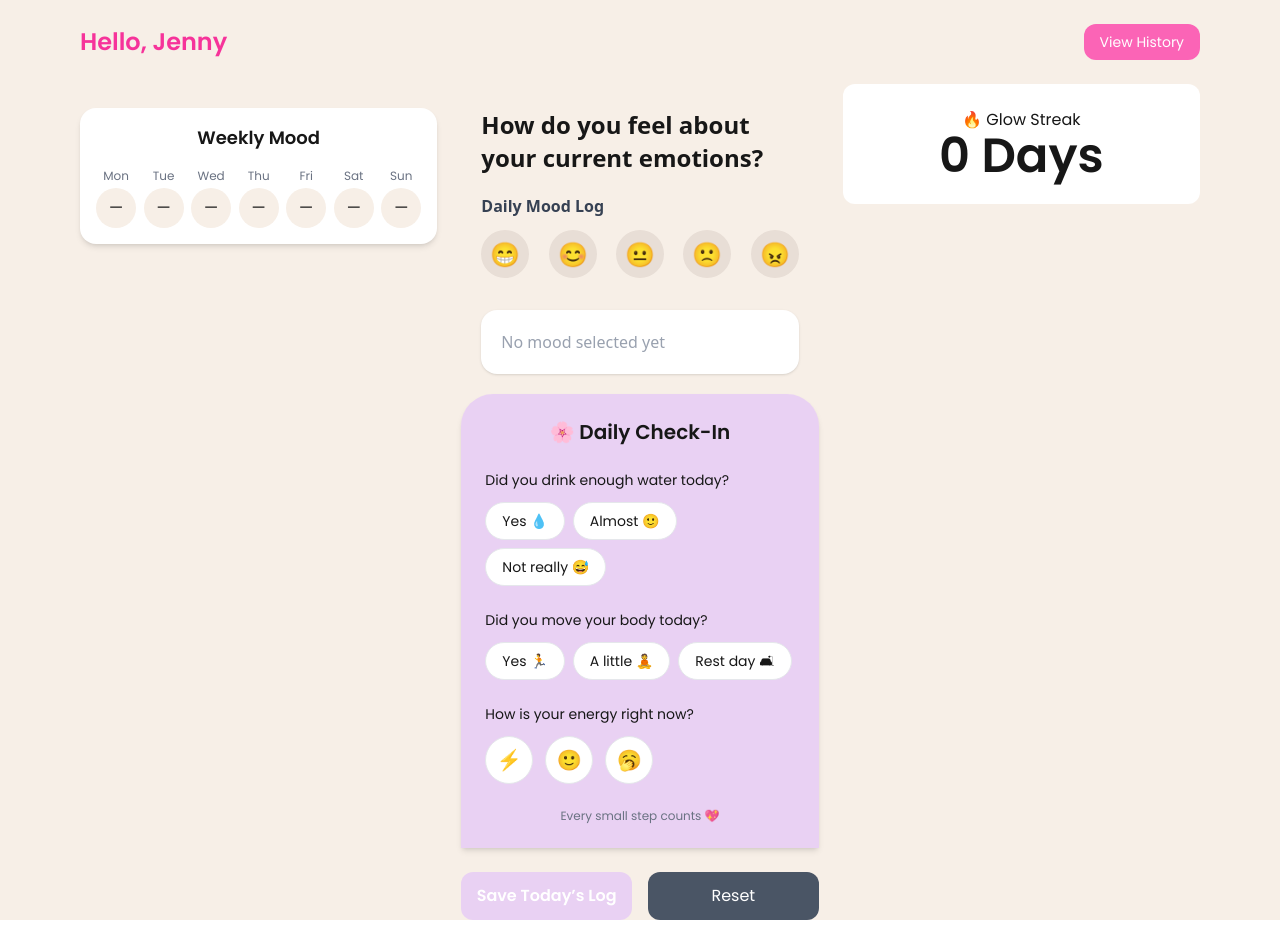
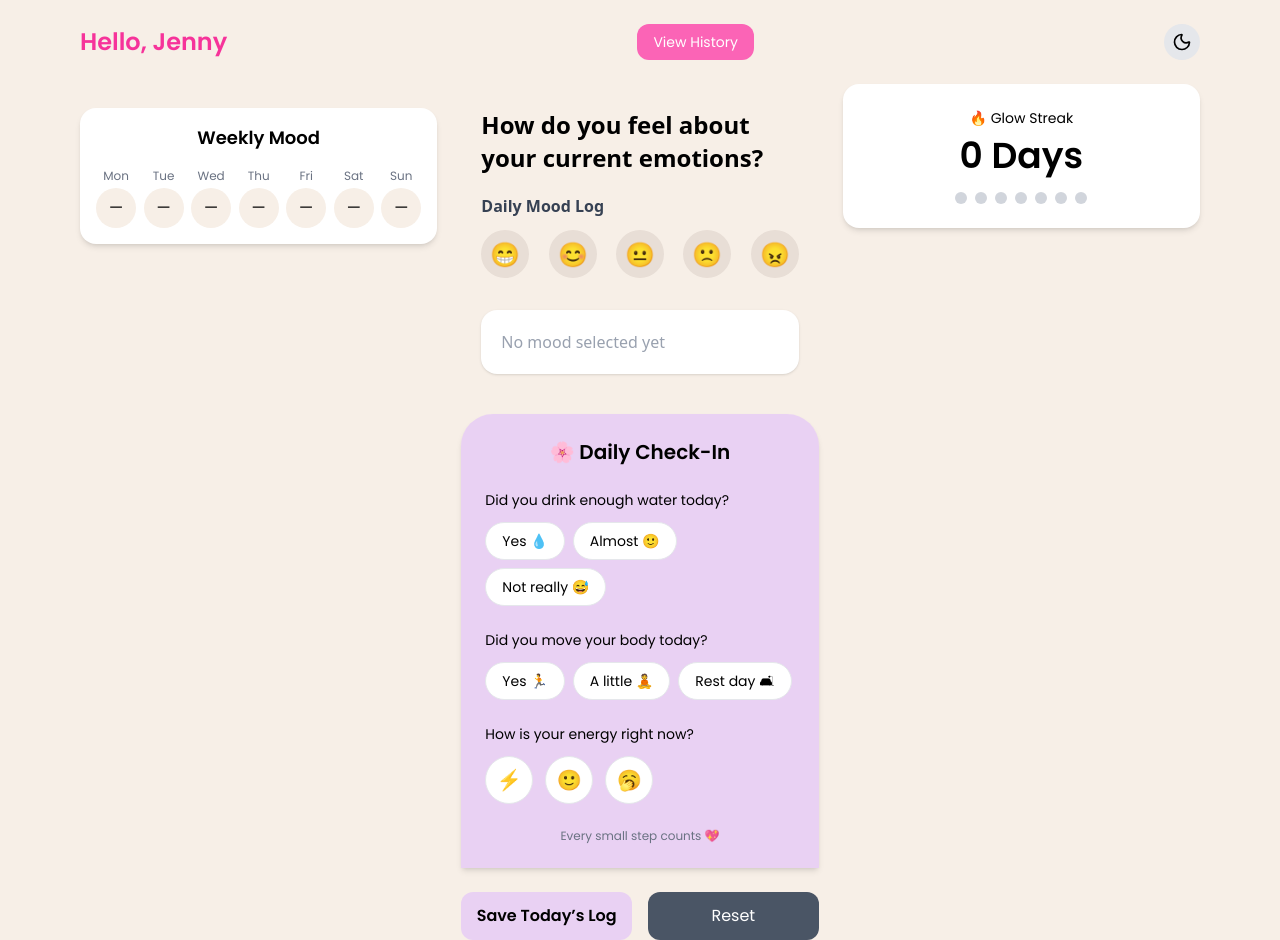
Before and after one commit to sritidev/glowup-tracker, a Next.js app: page /dashboard in a window 1280 px wide. Built offline with nearby package versions, Linux system fonts and the light colour scheme.

Commit message:
Dark mode enable all over

```diff
--- a/package.json
+++ b/package.json
@@ -9,6 +9,7 @@
   },
   "dependencies": {
     "canvas-confetti": "^1.9.4",
+    "lucide-react": "^0.577.0",
     "next": "16.1.6",
     "react": "19.2.3",
     "react-dom": "19.2.3"
--- a/src/app/components/DailySummary.js
+++ b/src/app/components/DailySummary.js
@@ -1,20 +1,70 @@
 'use client'
 
-export default function DailySummary({selectMood,hydration,movement,energy}){
-    if (!selectMood && !hydration && !movement && !energy) return null;
+export default function DailySummary({
+  selectMood,
+  hydration,
+  movement,
+  energy,
+  darkMode,
+}) {
 
-    return (
-        <div className="max-w-md mx-auto mt-6 bg-white p-5 rounded-3xl shadow-md space-y-2">
-      <h3 className="text-lg font-semibold text-center">✨ Today’s Summary</h3>
+  if (!selectMood && !hydration && !movement && !energy) return null;
+
+  return (
+    <div
+      className={`max-w-md mx-auto mt-6 p-5 rounded-3xl shadow-md space-y-2 transition-colors duration-300
+        ${darkMode
+          ? "bg-gray-800 text-white"
+          : "bg-white text-black"
+        }
+      `}
+    >
+
+      <h3 className="text-lg font-semibold text-center">
+        ✨ Today’s Summary
+      </h3>
+
 
       {selectMood && (
-        <p>💖 Mood: <span className="font-medium">{selectMood.label} {selectMood.emoji}</span></p>
+        <p>
+          💖 Mood:
+          <span className="font-medium">
+            {" "}
+            {selectMood.label} {selectMood.emoji}
+          </span>
+        </p>
       )}
-      {hydration && <p>💧 Hydration: <span className="font-medium">{hydration}</span></p>}
-      {movement && <p>🏃 Movement: <span className="font-medium">{movement}</span></p>}
-      {energy && <p>⚡ Energy: <span className="font-medium">{energy}</span></p>}
 
-      <p className="text-xs text-center text-gray-400 pt-2">You showed up for yourself today 🌷</p>
+      {hydration && (
+        <p>
+          💧 Hydration:
+          <span className="font-medium"> {hydration}</span>
+        </p>
+      )}
+
+      {movement && (
+        <p>
+          🏃 Movement:
+          <span className="font-medium"> {movement}</span>
+        </p>
+      )}
+
+      {energy && (
+        <p>
+          ⚡ Energy:
+          <span className="font-medium"> {energy}</span>
+        </p>
+      )}
+
+
+      <p
+        className={`text-xs text-center pt-2 ${
+          darkMode ? "text-gray-300" : "text-gray-400"
+        }`}
+      >
+        You showed up for yourself today 🌷
+      </p>
+
     </div>
-    )
+  );
 }
--- a/src/app/components/GlowStreak.js
+++ b/src/app/components/GlowStreak.js
@@ -1,13 +1,19 @@
+"use client";
+
+import { useEffect } from "react";
 import confetti from "canvas-confetti";
-import { useEffect } from "react";
 
-export default function GlowStreak({ week, animate }) {
-
-    const totalDays = 7;
+export default function GlowStreak({
+  week,
+  animate,
+  darkMode,
+}) {
 
   const streak =
     week.filter(day => day.mood !== null).length;
 
+
+  // 🎉 confetti when full week
   useEffect(() => {
 
     if (streak === 7) {
@@ -20,19 +26,58 @@ export default function GlowStreak({ week, animate }) {
 
   }, [streak]);
 
+
   return (
-        <div className="p-6 bg-white rounded-xl text-center">
+    <div
+      className={`p-6 rounded-2xl shadow-md text-center transition-colors duration-300
+        ${
+          darkMode
+            ? "bg-gray-800 text-white"
+            : "bg-white text-black"
+        }
+      `}
+    >
 
-            <p>🔥 Glow Streak</p>
+      <p className="text-sm mb-2">
+        🔥 Glow Streak
+      </p>
+
 
       <h2
-                className={`text-5xl font-bold transition-transform duration-300 ${
-                    animate ? "scale-125 text-pink-600" : ""
-                }`}
+        className={`text-4xl font-bold transition-transform duration-300
+          ${
+            animate
+              ? "scale-125 text-pink-500"
+              : ""
+          }
+        `}
       >
         {streak} Days
       </h2>
 
+
+      {/* dots */}
+      <div className="flex justify-center gap-2 mt-4">
+
+        {Array.from({ length: 7 }).map((_, index) => (
+
+          <div
+            key={index}
+            className={`w-3 h-3 rounded-full transition-all duration-300
+              ${
+                index < streak
+                  ? "bg-pink-500"
+                  : darkMode
+                  ? "bg-gray-600"
+                  : "bg-gray-300"
+              }
+            `}
+          />
+
+        ))}
+
+      </div>
+
     </div>
   );
 }
--- a/src/app/components/WeeklyPreview.js
+++ b/src/app/components/WeeklyPreview.js
@@ -1,11 +1,16 @@
 "use client";
 
-export default function WeeklyPreview({week}) {
-
-
+export default function WeeklyPreview({ week, darkMode }) {
 
   return (
-    <div className="max-w-md mx-auto mt-6 bg-white p-4 rounded-2xl shadow-md">
+    <div
+      className={`max-w-md mx-auto mt-6 p-4 rounded-2xl shadow-md
+      transition-colors duration-300 ${
+        darkMode
+          ? "bg-gray-800 text-white"
+          : "bg-white text-black"
+      }`}
+    >
       <h3 className="text-lg font-semibold mb-4 text-center">
         Weekly Mood
       </h3>
@@ -13,10 +18,27 @@ export default function WeeklyPreview({week}) {
       <div className="flex justify-between">
         {week.map((item, index) => (
           <div key={index} className="flex flex-col items-center gap-1">
-            <span className="text-xs text-gray-500">{item.day}</span>
-            <div className="w-10 h-10 rounded-full bg-[#f7efe7] flex gap-4 items-center justify-center">
+
+            <span
+              className={`text-xs ${
+                darkMode
+                  ? "text-gray-300"
+                  : "text-gray-500"
+              }`}
+            >
+              {item.day}
+            </span>
+
+            <div
+              className={`w-10 h-10 rounded-full flex items-center justify-center ${
+                darkMode
+                  ? "bg-gray-700"
+                  : "bg-[#f7efe7]"
+              }`}
+            >
               {item.mood ? item.mood : "—"}
             </div>
+
           </div>
         ))}
       </div>
--- a/src/app/components/mood/DailyCheckInCard.js
+++ b/src/app/components/mood/DailyCheckInCard.js
@@ -7,21 +7,33 @@ export default function DailyCheckInCard({hydration,
   setMovement,
   energy,
   setEnergy,
+  darkMode,
 }) {
 
   const buttonBase =
     "px-4 py-2 rounded-full text-sm font-medium transition border";
 
-  const active = "bg-pink-200 border-pink-300";
-  const inactive = "bg-white border-gray-200 hover:bg-gray-50";
+    const active = darkMode
+    ? "bg-purple-600 border-purple-500 text-white"
+    : "bg-pink-200 border-pink-300";
+
+  const inactive = darkMode
+    ? "bg-gray-700 border-gray-600 text-white hover:bg-gray-600"
+    : "bg-white border-gray-200 hover:bg-gray-50";
 
   return (
-    <div className="max-w-md mx-auto bg-[#dab2ff7d] p-6 rounded-t-4xl shadow-md space-y-6">
+    <div
+  className={`max-w-md mx-auto p-6 rounded-t-4xl mt-5 shadow-md space-y-6 transition-colors duration-300 ${
+    darkMode
+      ? "bg-gray-800 text-white"
+      : "bg-[#dab2ff7d] text-black"
+  }`}
+>
       <h2 className="text-xl font-semibold text-center">🌸 Daily Check-In</h2>
 
       {/* Hydration */}
       <div>
-        <p className="text-sm mb-3">Did you drink enough water today?</p>
+        <p className={`text-sm mb-3 ${darkMode ? "text-gray-200" : ""}`}>Did you drink enough water today?</p>
         <div className="flex gap-2 flex-wrap">
           {["Yes 💧", "Almost 🙂", "Not really 😅"].map((option) => (
             <button
@@ -39,7 +51,7 @@ export default function DailyCheckInCard({hydration,
 
       {/* Movement */}
       <div>
-        <p className="text-sm mb-3">Did you move your body today?</p>
+        <p className={`text-sm mb-3 ${darkMode ? "text-gray-200" : ""}`}>Did you move your body today?</p>
         <div className="flex gap-2 flex-wrap">
           {["Yes 🏃", "A little 🧘", "Rest day 🛋"].map((option) => (
             <button
@@ -57,7 +69,7 @@ export default function DailyCheckInCard({hydration,
 
       {/* Energy */}
       <div>
-        <p className="text-sm mb-3">How is your energy right now?</p>
+        <p className={`text-sm mb-3 ${darkMode ? "text-gray-200" : ""}`}>How is your energy right now?</p>
         <div className="flex gap-3">
           {["⚡", "🙂", "🥱"].map((emoji) => (
             <button
@@ -65,8 +77,12 @@ export default function DailyCheckInCard({hydration,
               onClick={() => setEnergy(emoji)}
               className={`w-12 h-12 flex items-center justify-center text-xl rounded-full border transition ${
                 energy === emoji
-                  ? "bg-purple-200 border-purple-300"
-                  : "bg-white border-gray-200 hover:bg-gray-50"
+                ? darkMode
+                ? "bg-purple-600 border-purple-500 text-white"
+                : "bg-purple-200 border-purple-300"
+              : darkMode
+                ? "bg-gray-700 border-gray-600 text-white hover:bg-gray-600"
+                : "bg-white border-gray-200 hover:bg-gray-50"
               }`}
             >
               {emoji}
@@ -75,7 +91,11 @@ export default function DailyCheckInCard({hydration,
         </div>
       </div>
 
-      <p className="text-center text-xs text-gray-500">
+      <p
+  className={`text-center text-xs ${
+    darkMode ? "text-gray-300" : "text-gray-500"
+  }`}
+>
         Every small step counts 💖
       </p>
     </div>
--- a/src/app/components/mood/MoodSelector.js
+++ b/src/app/components/mood/MoodSelector.js
@@ -1,6 +1,6 @@
 'use client'
 
-export default function MoodSelector({selectMood, setSelectMood}) {
+export default function MoodSelector({selectMood, setSelectMood, darkMode}) {
 
   const moods = [
     { emoji: "😁", label: "Happy" },
@@ -11,7 +11,14 @@ export default function MoodSelector({selectMood, setSelectMood}) {
   ];
 
   return (
-    <div className="max-w-md mx-auto bg-[#f7efe7] p-5 font-sans">
+
+    <div
+              className={`max-w-md mx-auto bg-[#f7efe7] p-5 font-sans ${
+                darkMode
+                  ? "bg-gray-700"
+                  : "bg-[#f7efe7]"
+              }`}
+            >
 
       {/* Header */}
 
@@ -35,9 +42,22 @@ export default function MoodSelector({selectMood, setSelectMood}) {
       </div>
 
       {/* Selected Mood Display */}
-      <div className="mt-8 bg-white rounded-2xl p-5 shadow-sm">
+
+      <div
+      className={`mt-8 bg-white rounded-2xl p-5 shadow-sm
+        ${darkMode
+          ? "bg-gray-800 text-white"
+          : "bg-white text-black"
+        }
+      `}
+    >
         {selectMood ? (
-          <p className="text-lg">
+
+            <p
+        className={`text-lg ${
+          darkMode ? "text-gray-600" : "text-gray-400"
+        }`}
+      >
             Today you're feeling <span className="font-semibold">{selectMood.label}</span> {selectMood.emoji}
           </p>
         ) : (
--- a/src/app/dashboard/page.js
+++ b/src/app/dashboard/page.js
@@ -8,6 +8,7 @@ import MoodSelector from "../components/mood/MoodSelector";
 import DailySummary from "../components/DailySummary";
 import GlowStreak from "../components/GlowStreak";
 import WeeklyPreview from "../components/WeeklyPreview";
+import { Moon, Sun } from "lucide-react";
 
 export default function Dashboard() {
 
@@ -32,13 +33,13 @@ export default function Dashboard() {
     ]);
 
 
-    // ✅ Load saved week on start
+
     useEffect(() => {
 
         const savedWeek = localStorage.getItem("week");
         const lastSave = localStorage.getItem("lastSaveDate");
 
-        const today = new Date().getDay(); // 1 = Monday
+        const today = new Date().getDay();
 
         if (savedWeek && today !== 1) {
             setWeek(JSON.parse(savedWeek));
@@ -47,23 +48,22 @@ export default function Dashboard() {
     }, []);
 
     useEffect(() => {
+        const saved = localStorage.getItem("darkMode");
 
-        const savedMode =
-            localStorage.getItem("darkMode");
-
-        if (savedMode === "true") {
+        if (saved === "true") {
           setDarkMode(true);
+          document.documentElement.classList.add("dark");
         }
-
       }, []);
 
       useEffect(() => {
+        localStorage.setItem("darkMode", darkMode);
 
-        localStorage.setItem(
-            "darkMode",
-            darkMode
-        );
-
+        if (darkMode) {
+          document.documentElement.classList.add("dark");
+        } else {
+          document.documentElement.classList.remove("dark");
+        }
       }, [darkMode]);
 
 
@@ -104,8 +104,13 @@ export default function Dashboard() {
 
 
     return (
-        <main className="min-h-screen bg-[#f7efe7]">
 
+        <main
+            className={`min-h-screen transition-colors duration-300 ${darkMode
+                ? "bg-gray-900 text-white"
+                : "bg-[#f7efe7] text-black"
+                }`}
+        >
             {/* TOAST */}
             {toast && (
                 <div className="fixed top-0 left-0 w-full z-50">
@@ -129,6 +134,16 @@ export default function Dashboard() {
                 >
                     View History
                 </Link>
+                <button
+                    onClick={() => setDarkMode(!darkMode)}
+                    className="p-2 rounded-full bg-gray-200 dark:bg-gray-700"
+                >
+                    {darkMode ? (
+                        <Sun size={20} />
+                    ) : (
+                        <Moon size={20} />
+                    )}
+                </button>
 
             </div>
 
@@ -173,7 +188,10 @@ export default function Dashboard() {
 
                         <button
                             onClick={handleSave}
-                            className="w-full bg-[#dab2ff7d] hover:bg-pink-500 text-white font-semibold py-3 rounded-xl"
+                            className={`w-full py-3 rounded-xl font-semibold ${darkMode
+                                    ? "bg-purple-600 text-white"
+                                    : "bg-[#dab2ff7d] text-black"
+                                }`}
                         >
                             Save Today’s Log
                         </button>
@@ -185,7 +203,10 @@ export default function Dashboard() {
                                 setMovement(null);
                                 setEnergy(null);
                             }}
-                            className="w-full bg-gray-600 text-white py-3 rounded-xl"
+                            className={`w-full py-3 rounded-xl ${darkMode
+                                    ? "bg-gray-700 text-white"
+                                    : "bg-gray-600 text-white"
+                                }`}
                         >
                             Reset
                         </button>
--- a/src/app/history/page.js
+++ b/src/app/history/page.js
@@ -7,7 +7,8 @@ export default function HistoryPage() {
   const [week, setWeek] = useState([]);
 
   useEffect(() => {
-        const saved = localStorage.getItem("week");
+    const saved =
+      localStorage.getItem("week");
 
     if (saved) {
       setWeek(JSON.parse(saved));
@@ -15,7 +16,16 @@ export default function HistoryPage() {
   }, []);
 
   return (
-        <main className="min-h-screen bg-[#f7efe7] p-6">
+    <main
+      className="
+        min-h-screen p-6
+        bg-[#f7efe7]
+        text-black
+
+        dark:bg-black
+        dark:text-white
+      "
+    >
 
       <h1 className="text-2xl text-center text-pink-500">
         History
@@ -25,10 +35,20 @@ export default function HistoryPage() {
 
         {week.map((d, i) => (
           <div key={i} className="text-center">
+
             <p>{d.day}</p>
-                        <div className="w-10 h-10 bg-white rounded-full flex items-center justify-center">
+
+            <div
+              className="
+                w-10 h-10 rounded-full
+                flex items-center justify-center
+                bg-white
+                dark:bg-gray-700
+              "
+            >
               {d.mood || "-"}
             </div>
+
           </div>
         ))}
 
--- a/src/app/layout.js
+++ b/src/app/layout.js
@@ -1,41 +1,19 @@
 import { Geist, Geist_Mono } from "next/font/google";
 import "./globals.css";
 
-import { Poppins, Pacifico } from 'next/font/google'
+import { Poppins, Pacifico } from "next/font/google";
 
 const poppins = Poppins({
-  subsets: ['latin'],
-  weight: ['400', '600'],
-  variable: '--font-poppins',
-})
+  subsets: ["latin"],
+  weight: ["400", "600"],
+  variable: "--font-poppins",
+});
 
 const pacifico = Pacifico({
-  subsets: ['latin'],
-  weight: '400',
-  variable: '--font-pacifico',
-})
-
-
-
-
-
-
-
-
-
-
-
-
-
-// const geistSans = Geist({
-//   variable: "--font-geist-sans",
-//   subsets: ["latin"],
-// });
-
-// const geistMono = Geist_Mono({
-//   variable: "--font-geist-mono",
-//   subsets: ["latin"],
-// });
+  subsets: ["latin"],
+  weight: "400",
+  variable: "--font-pacifico",
+});
 
 export const metadata = {
   title: "Glow Up Tracker App",
@@ -46,7 +24,14 @@ export default function RootLayout({ children }) {
   return (
     <html lang="en">
       <body
-        className={`${poppins.variable} ${pacifico.variable} antialiased`}
+        className={`
+          ${poppins.variable}
+          ${pacifico.variable}
+          antialiased
+          bg-[#f7efe7]
+          dark:bg-black
+          dark:text-white
+        `}
       >
         {children}
       </body>
```
Also changed, not shown: 1 other file (tests, documents, lock files or other folders). Lines whose indentation alone changed are shown as unchanged.
